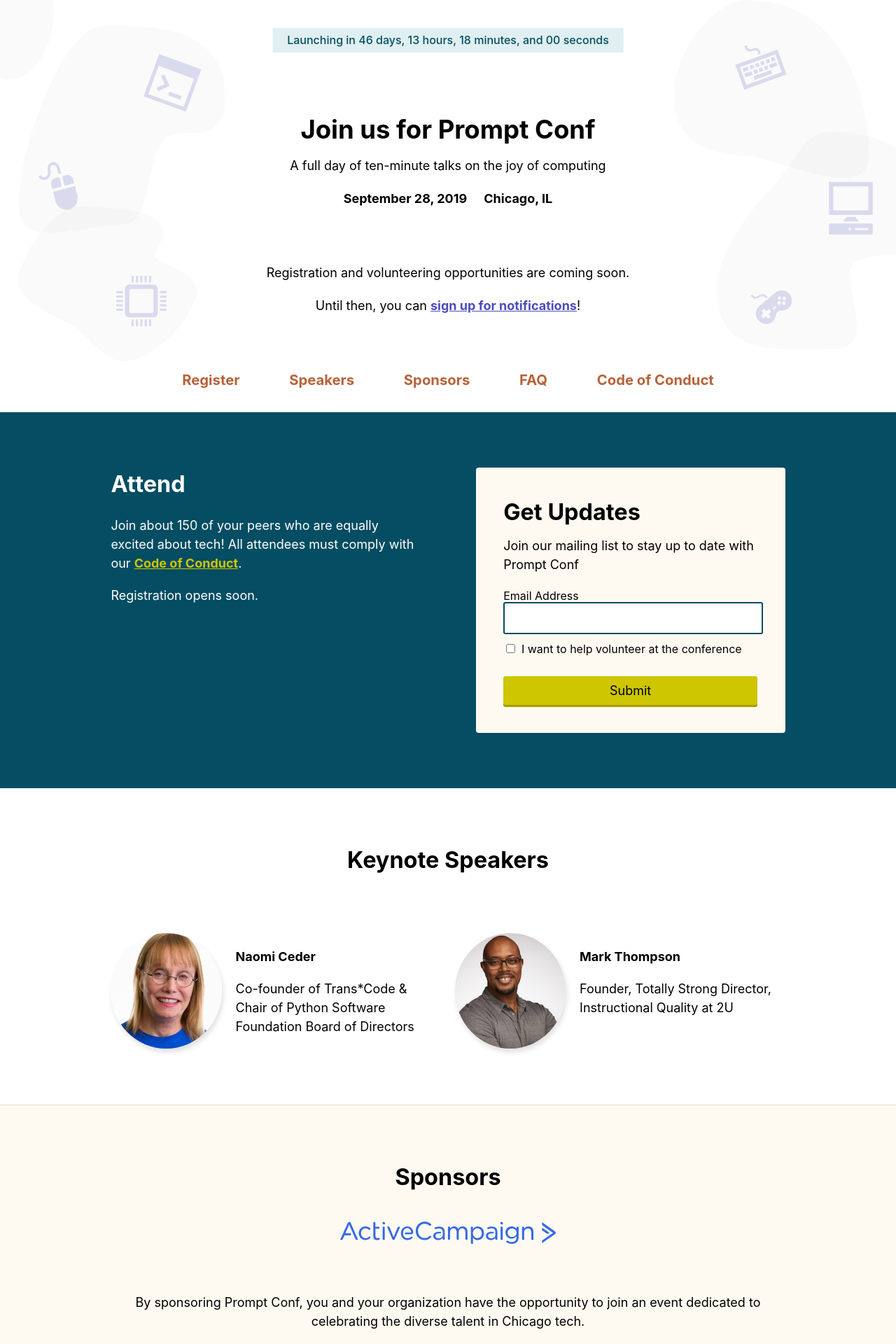
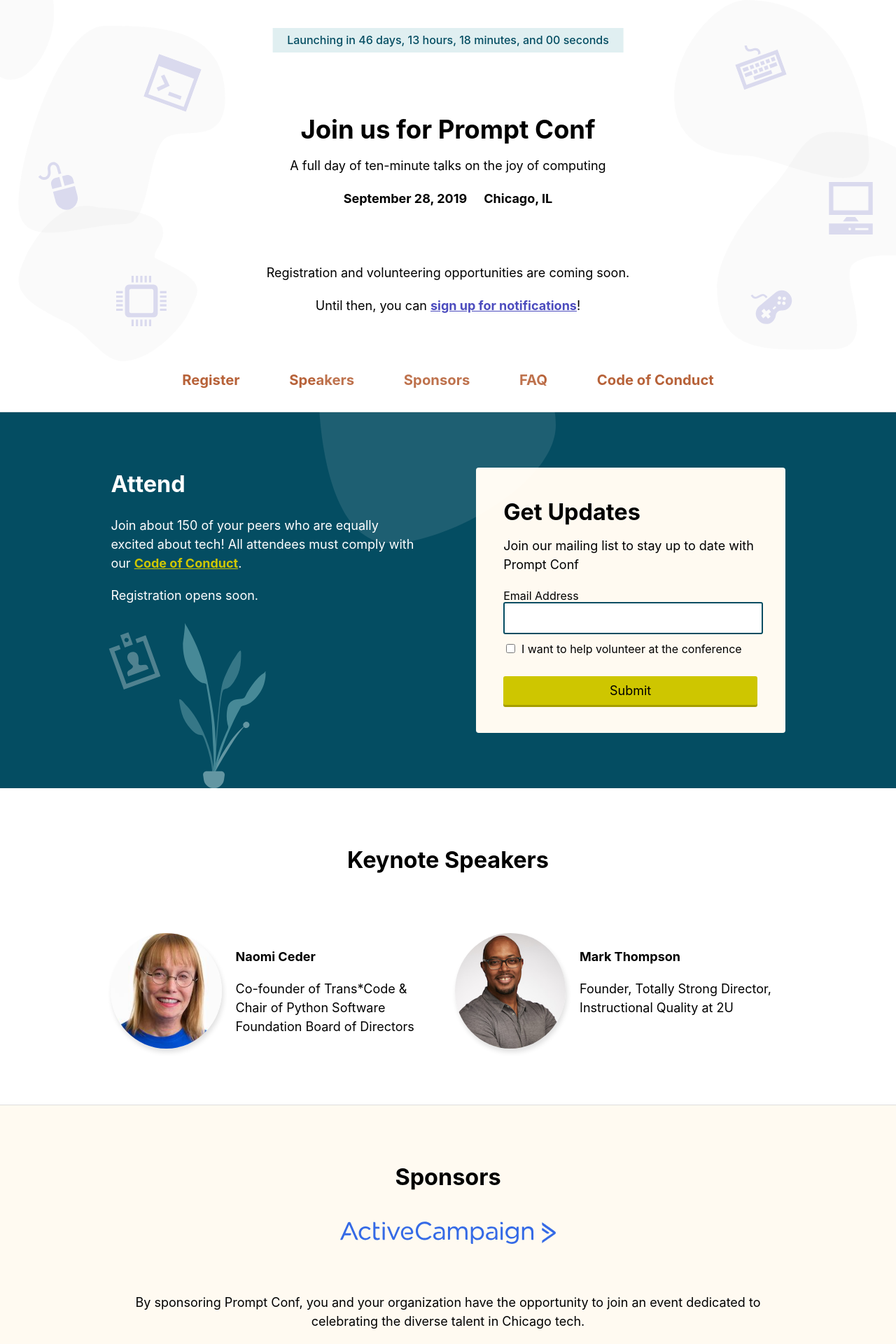
Before and after one commit to promptconf/promptconf.github.io, a Jekyll site: the page built from index.html, in a window 1280 px wide. Shown: the top 1920 px of the page at 70% size. Built offline with Jekyll 4.4.1, drawn with Linux system fonts in a browser that asks for light colours; some web fonts are replaced; comment, search, counter and statistics services are not loaded.

Commit message:
add attend icons

```diff
--- a/_includes/home/attend.html
+++ b/_includes/home/attend.html
@@ -7,3 +7,7 @@
 <div class='attend__email' id="email">
     {% include partials/email-newsletter.html %}
 </div>
+
+<div class="attend__icon attend__icon--plant"></div>
+<div class="attend__icon attend__icon--photo"></div>
+<div class="attend__icon attend__icon--ellipse"></div>
--- a/assets/_sass/main.scss
+++ b/assets/_sass/main.scss
@@ -292,14 +292,11 @@ em {
 }
 
 .home__attend {
+    position: relative;
     display: grid;
     grid-template-columns: 1fr 1fr;
     grid-column-gap: $space-xlarge;
     background: $ocean;
-
-    div {
-        flex-basis: 50%;
-    }
 
     a {
         color: $maize;
@@ -319,6 +316,41 @@ em {
     padding: $space-large;
     background: $eggshell;
 }
+
+.attend__icon {
+    position: absolute;
+    background-size: contain;
+    background-repeat: no-repeat;
+}
+
+.attend__icon--plant {
+    background-image: url('../images/home/attend_plant.svg');
+    width: 124px;
+height: 235.77px;
+left: 20%;
+bottom: 0;
+
+mix-blend-mode: normal;
+}
+
+.attend__icon--photo {
+    background-image: url('../images/home/attend_photo.svg');
+    left: 12.31%;
+    bottom: 27%;
+    width: 80px;
+    height: 80px;
+    transform: rotate(-10deg);
+    opacity: 0.3;
+}
+
+.attend__icon--ellipse {
+    background-image: url('../images/home/attend_ellipse.svg');
+    width: 339px;
+    height: 299.34px;
+    right: 38%;
+    top: -21%;
+}
+
 
 .email-newsletter {
     label {
```
Also changed, not shown: assets/images/home/attend_ellipse.svg (added), assets/images/home/attend_photo.svg (added), assets/images/home/attend_plant.svg (added).
